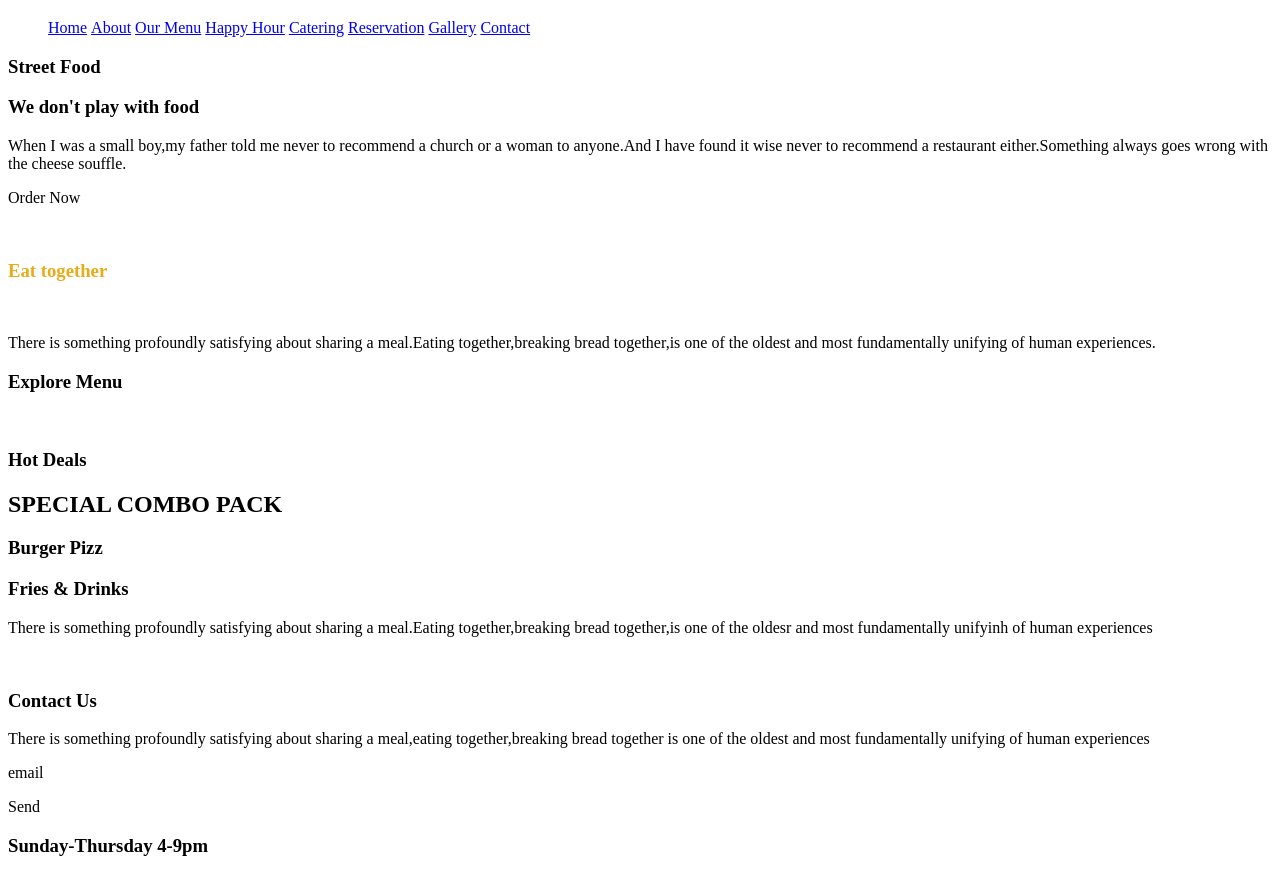
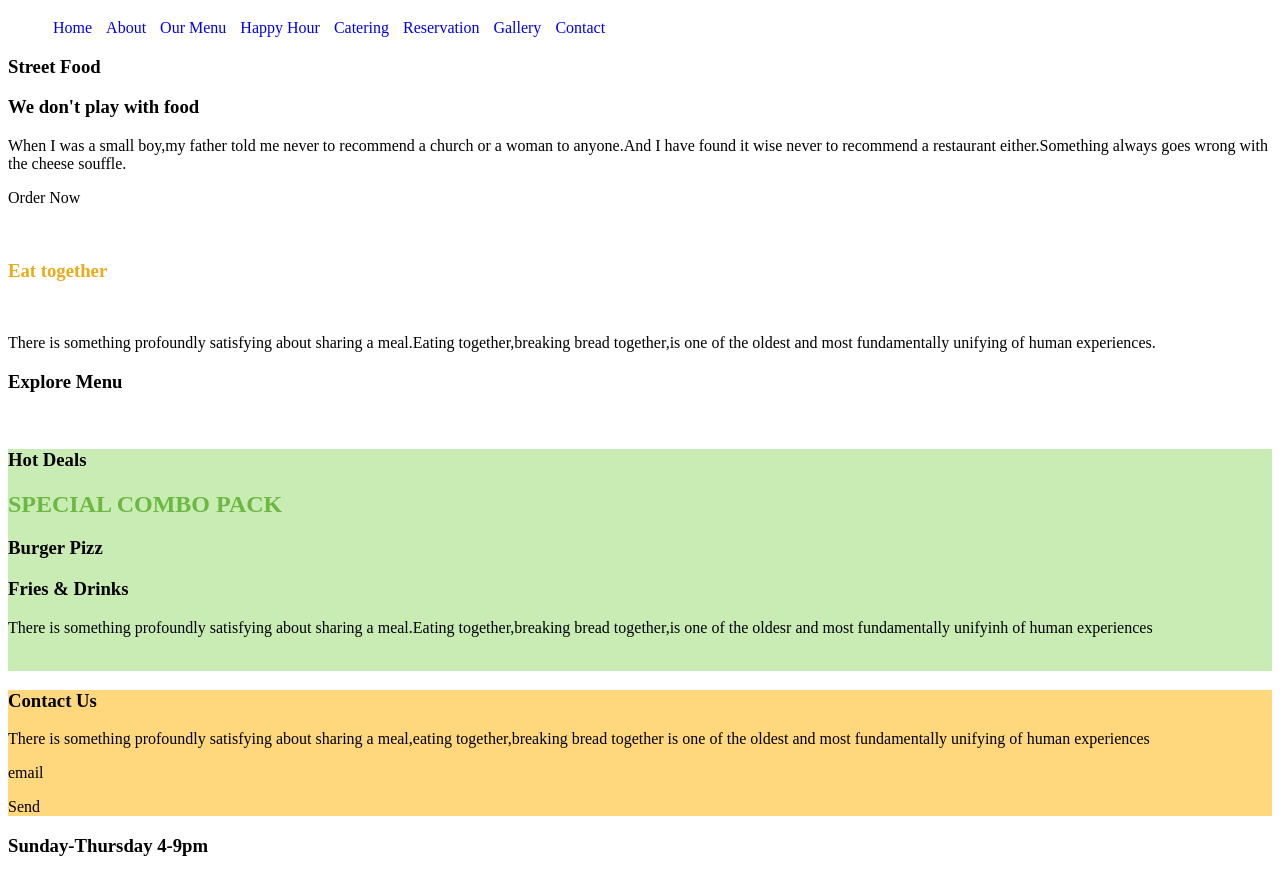
Before and after one commit to MadlynKemoi/Restaurant-s-landing-page-website, a plain HTML site: page index.html in a window 1280 px wide. Shown: the part 61-934 px from the top of the page. Drawn offline with Linux system fonts and the light colour scheme.

Commit message:
Add file to my folder and add background-color to id three and four

```diff
--- a/index.css
+++ b/index.css
@@ -1,8 +1,12 @@
 .container>nav>ul>li{
     display: inline;
     flex-direction: row;
-    justify-content: flex-start;
+    justify-content: space-between;
     font-style:poppins;
+    margin: 5px;
+}
+a{
+    text-decoration: none;
 }
 #two{
     color: #eaab1b;
@@ -13,3 +17,16 @@ color: black;
 display:flex;
 justify-content: start;
 }
+#three>h3{
+    color: ;
+}
+#four{
+  background-color: #C9ECB5;
+  font-style: poppins;
+}
+#four>h2{
+color: #6CB840;
+}
+#five{
+    background-color:#FFD77C ;
+}
```
Also changed, not shown: index.html (+3 -3 lines), 1 other file.
